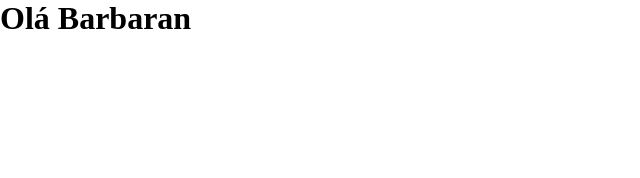
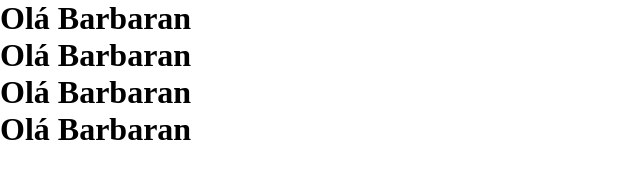
Before and after one commit to bcbcfisica/basico-git, a plain HTML site: page index.html in a window 1280 px wide. Shown: the whole page, without its empty margins (0-640 px from the left). Drawn offline with Linux system fonts and the light colour scheme.

Commit message:
h1 duplicado

```diff
--- a/index.html
+++ b/index.html
@@ -8,6 +8,9 @@
      <title>Document</title>
 </head>
 <body>
+     <h1>Olá Barbaran</h1>
+     <h1>Olá Barbaran</h1>
+     <h1>Olá Barbaran</h1>
      <h1>Olá Barbaran</h1>
      <!-- GIT INIT = INICIALIZA UM REPOSITORIO GIT -->
      <!-- GIT ADD . = ADICIONA TODOS OS ARQUIVOS MODIFICADOS AO REPOSITORIO -->
```
